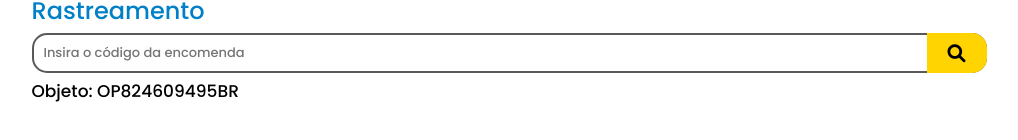
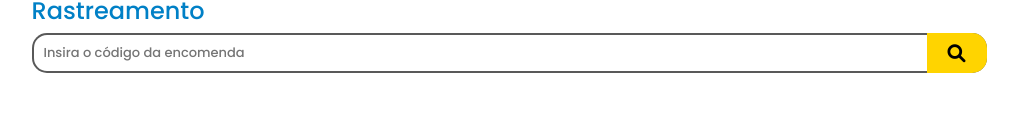
Before and after one commit to OJailson17/correios-tracker, a React (Create React App) app in the folder client/: page / in a window 1280 px wide. Shown: the part 398-538 px from the top of the page, without its empty margins (131-1149 px from the left). Built offline with nearby package versions, Linux system fonts and the light colour scheme.

Commit message:
showing object code on screen

```diff
--- a/client/src/components/Search/index.tsx
+++ b/client/src/components/Search/index.tsx
@@ -18,7 +18,7 @@ export function Search() {
           <i className="fas fa-search"></i>
         </button>
       </SearchBar>
-      <span>Objeto: OP824609495BR</span>
+      {code ? <span>Objeto: {code}</span> : ""}
     </Container>
   );
 }
```
